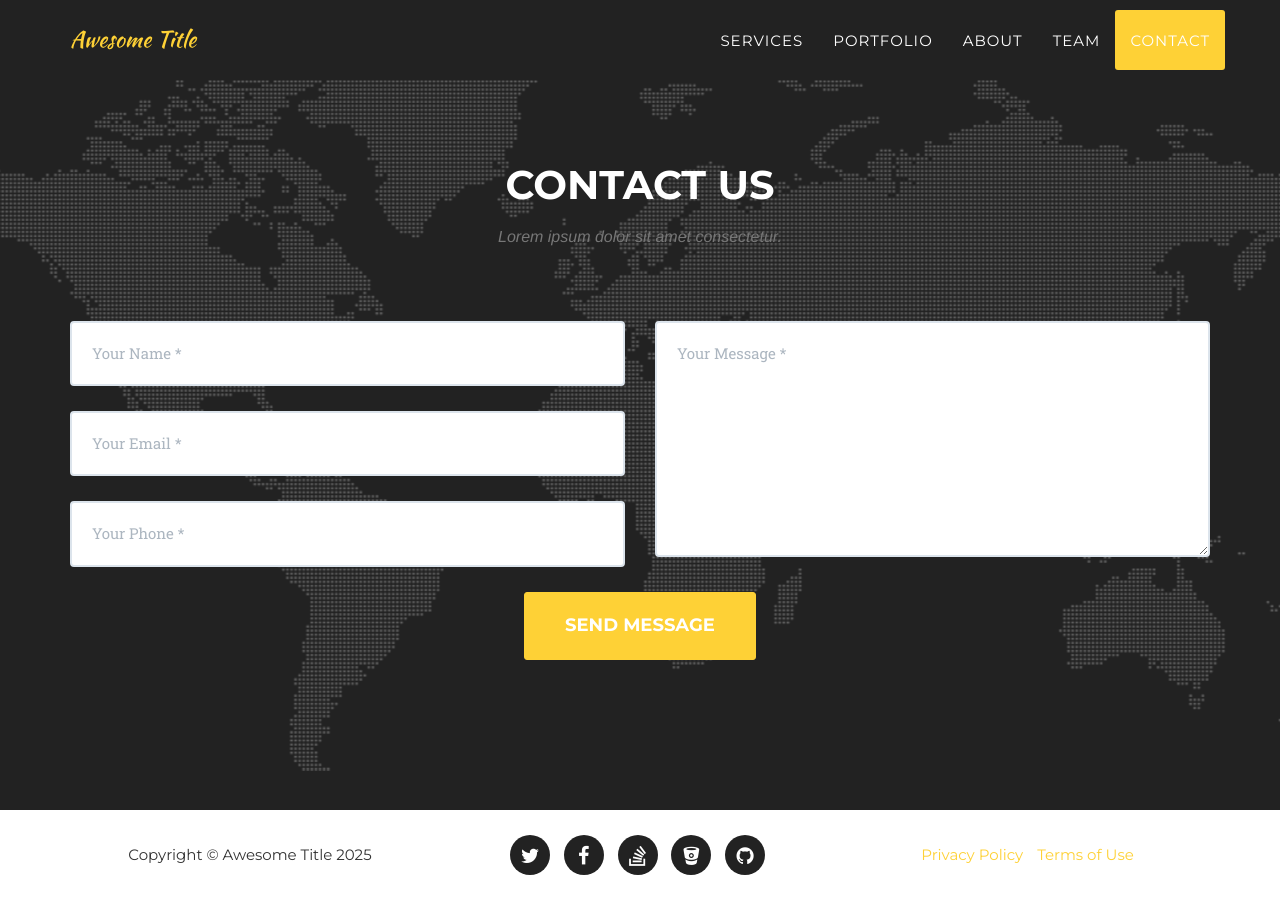
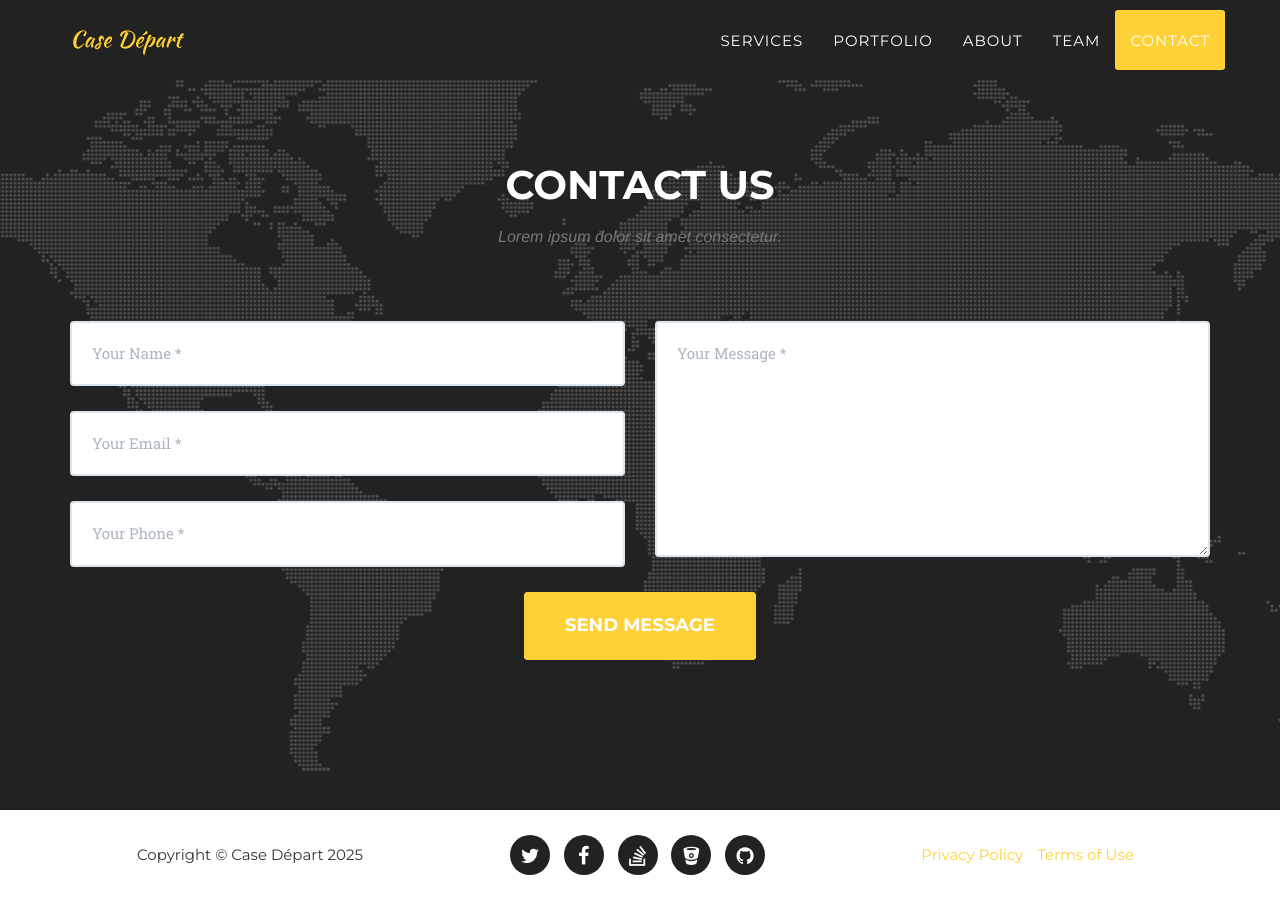
Before and after one commit to casedepart-ludotheque/casedepart-ludotheque.github.io, a Jekyll site: the page built from index.html, in a window 1280 px wide and 900 px high, scrolled down 5636 px. Built offline with Jekyll 4.4.1, drawn with Linux system fonts in a browser that asks for light colours; some web fonts are replaced; some of the changed lines change nothing that is shown.

Commit message:
Update _config.yml

```diff
--- a/_config.yml
+++ b/_config.yml
@@ -2,9 +2,9 @@
 baseurl: https://casedepart-ludotheque.github.io
 
 # Site settings
-title: Awesome Title
-email: your-email@domain.com
-description: "Write an awesome description for your new site here. You can edit this line in _config.yml. It will appear in your document head meta (for Google search results) and in your feed.xml site description."
+title: Case Départ
+email: casedepart-ludotheque@proton.me
+description: "Le site de Case Départ, la ludothèque associative en Corrèze"
 
 
 # Team names, titles and social links
@@ -57,8 +57,8 @@
 
 # Postal address (add as many lines as necessary)
 address:
-  - line: 3481 Melrose Place
-  - line: Beverly Hills, CA 90210
+  - line: Lubersac
+  - line: Corrèze, France
 
 # Build settings
 markdown: kramdown
```
